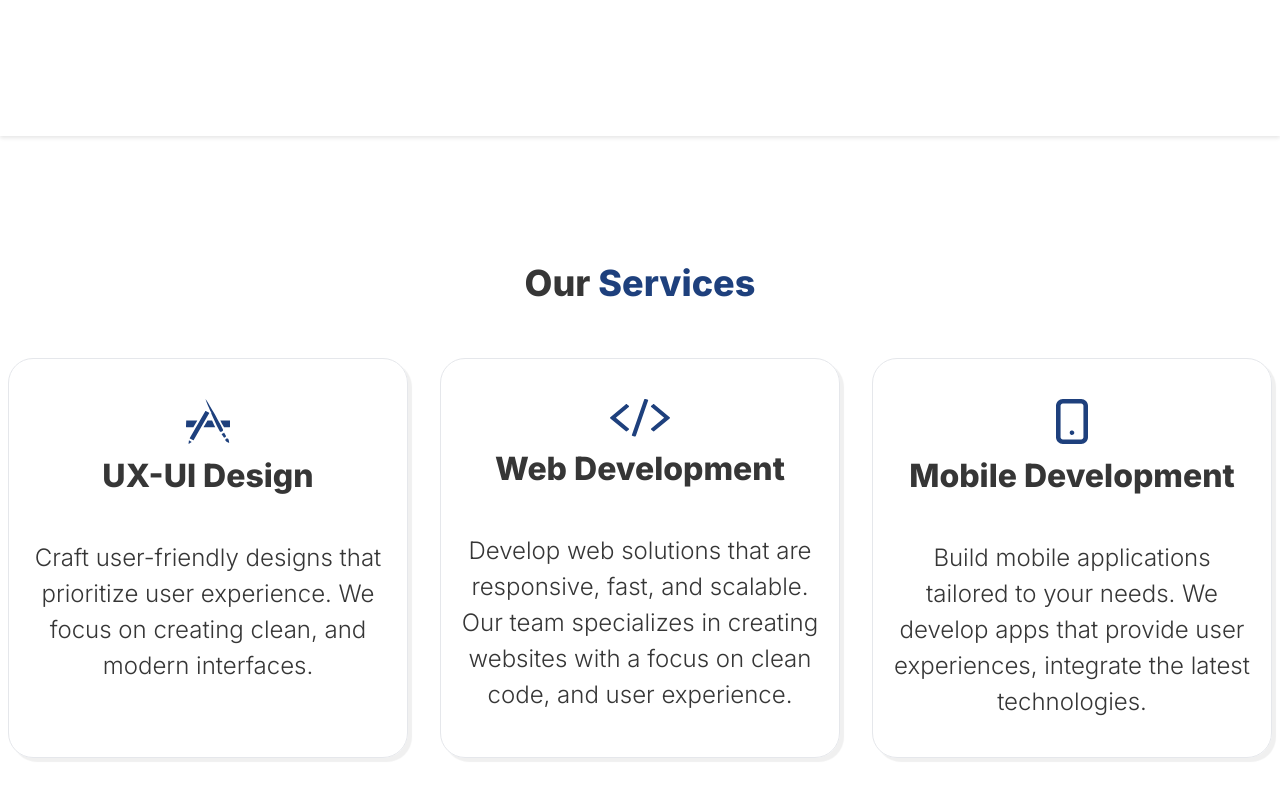
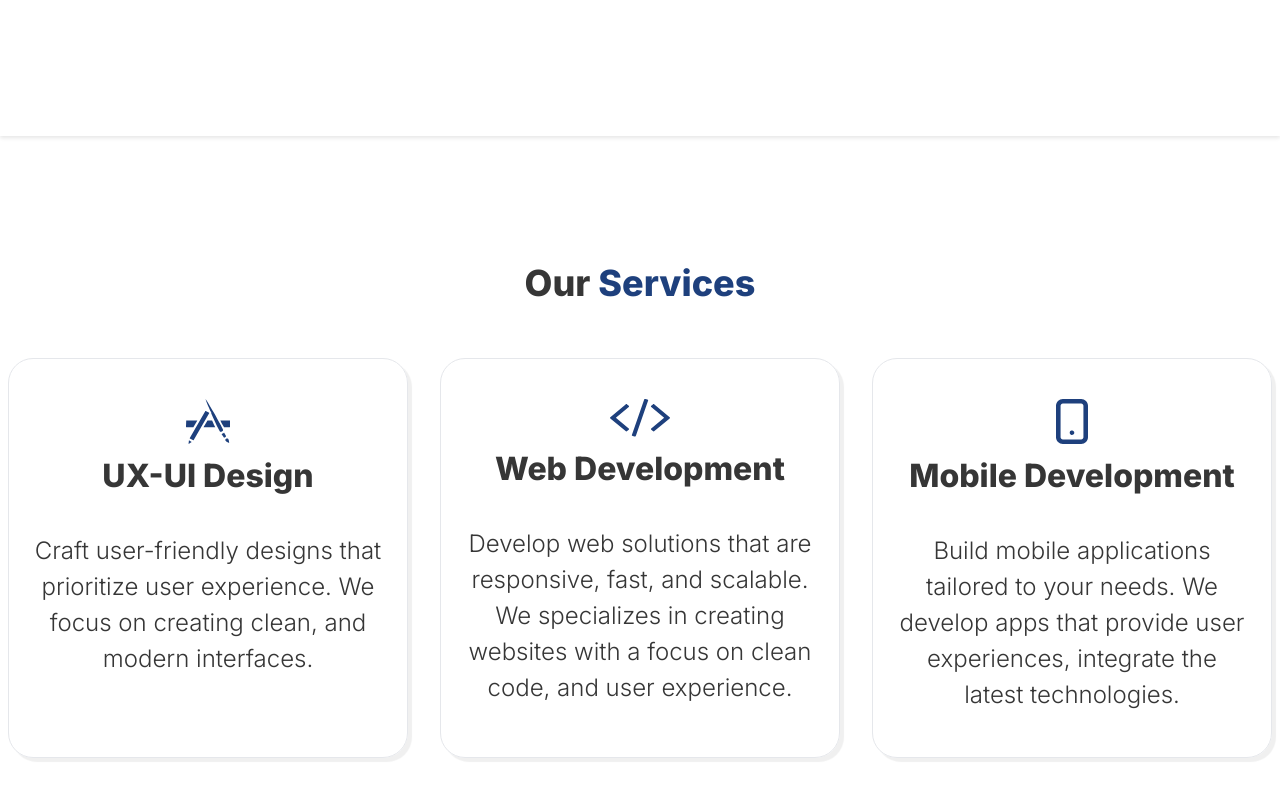
Before and after one commit to Momen-Assaf/HunainFZE, a React (Create React App) app: page / in a window 1280 px wide. Shown: the part 1415-2215 px from the top of the page. Built offline with nearby package versions, Linux system fonts and the light colour scheme.

Commit message:
initial our service complete

```diff
--- a/src/pages/Landing/components/OurServices.tsx
+++ b/src/pages/Landing/components/OurServices.tsx
@@ -29,7 +29,7 @@ const OurServices = () => {
                 />
                 <ServiceCard
                     title="Web Development"
-                    description="Develop web solutions that are responsive, fast, and scalable. Our team specializes in creating websites with a focus on clean code, and user experience."
+                    description="Develop web solutions that are responsive, fast, and scalable. We specializes in creating websites with a focus on clean code, and user experience."
                     iconSrc={codeIcon}
                     logoClass="w-[60px] h-[38px]"
                 />
--- a/src/pages/Landing/components/ServiceCard.tsx
+++ b/src/pages/Landing/components/ServiceCard.tsx
@@ -10,7 +10,7 @@ const ServiceCard = ({
 
     return (
         <div
-            className={`relative w-[400px] h-[400px] px-5 pt-10 hover:scale-105 transition-transform border ${className}`}
+            className={`relative w-[400px] h-[400px] px-[25px] pt-10 hover:scale-105 transition-transform border ${className}`}
             style={{
                 borderColor: theme.colors.cardBorder,
                 boxShadow: theme.boxShadow.serviceCard,
@@ -31,7 +31,7 @@ const ServiceCard = ({
             }}>
                 {title}
             </h3>
-            <p className="text-center py-10"
+            <p className="text-center py-[33px]"
             style={{
                 color: theme.colors.textDark,
                 fontFamily: theme.fonts.primary,
```
